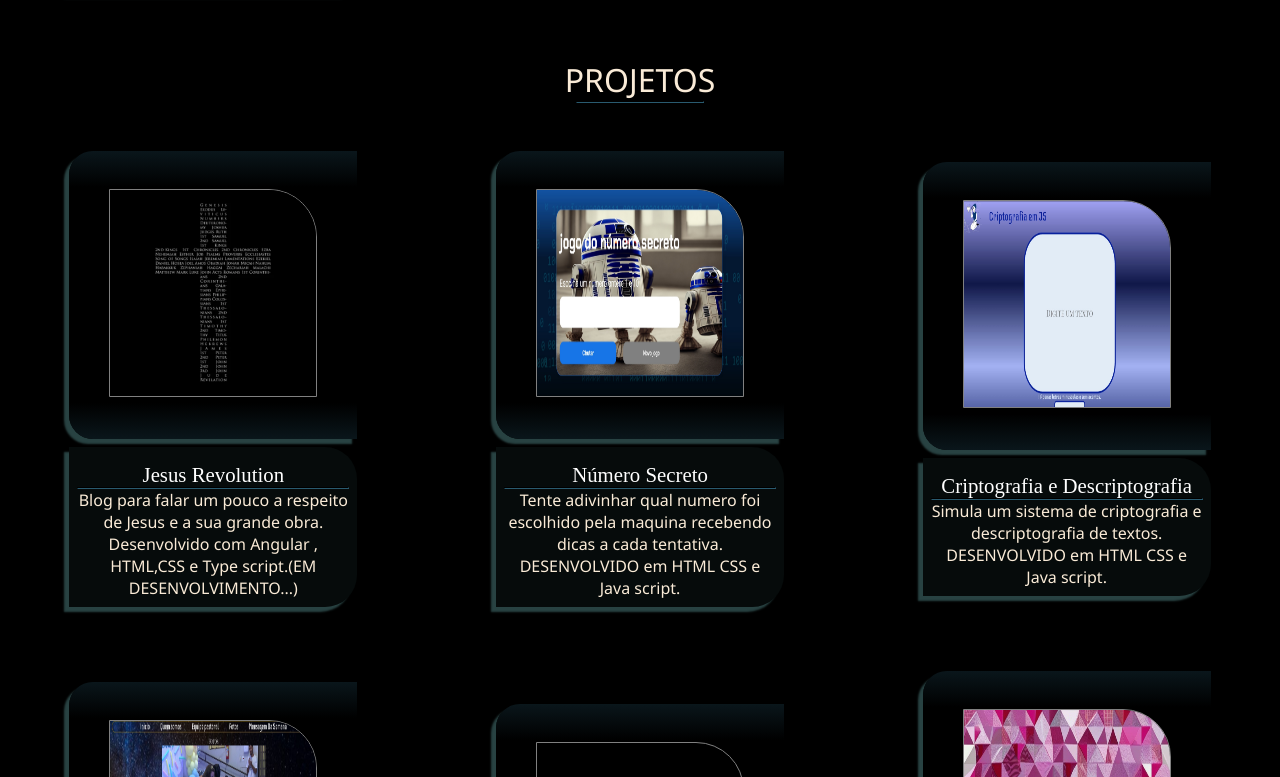
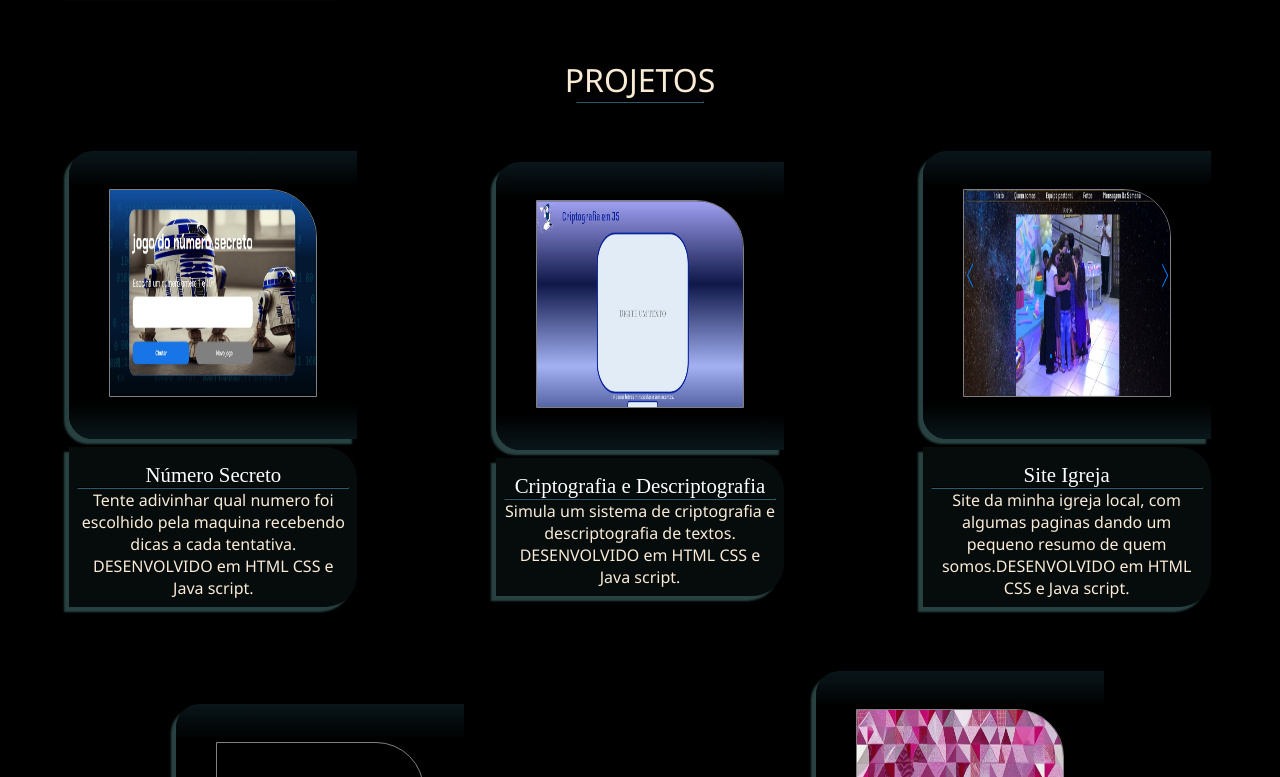
Before and after one commit to Milton-Rocha-Oliveira/portifolio-angular, an Angular app: page / in a window 1280 px wide. Shown: the part 1423-2200 px from the top of the page. Built offline with nearby package versions, Linux system fonts and the light colour scheme; a web font is replaced by a local one.

Commit message:
atualização

```diff
--- a/src/app/components/contact/contact.component.ts
+++ b/src/app/components/contact/contact.component.ts
@@ -1,4 +1,5 @@
 import { Component, Input } from '@angular/core';
+import ScrollReveal from 'scrollreveal';
 
 @Component({
   selector: 'app-contact',
--- a/src/app/components/projects/projects.component.html
+++ b/src/app/components/projects/projects.component.html
@@ -2,13 +2,13 @@
     <h1>PROJETOS</h1>
     <hr>
     <div class="projects__container__content">
-        <app-project
+        <!--<app-project
             linkProject="https://jesusrevolution.vercel.app/"
             imgProject="/assets/cruz-blog.jpg"
             textProject="Jesus Revolution"
             projectSummary="Blog para falar um pouco a respeito de Jesus e a sua grande obra. Desenvolvido com Angular
             , HTML,CSS e Type script.(EM DESENVOLVIMENTO...)"
-        ></app-project>
+        ></app-project>-->
         <app-project
             linkProject="https://gamesn.vercel.app/"
             imgProject="/assets/numero-secreto..jpg"
```
